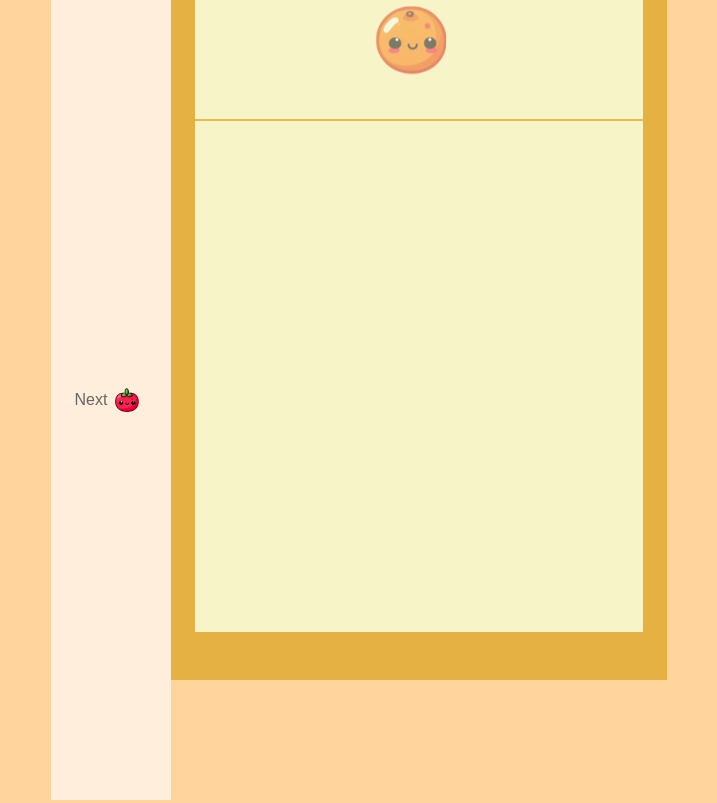
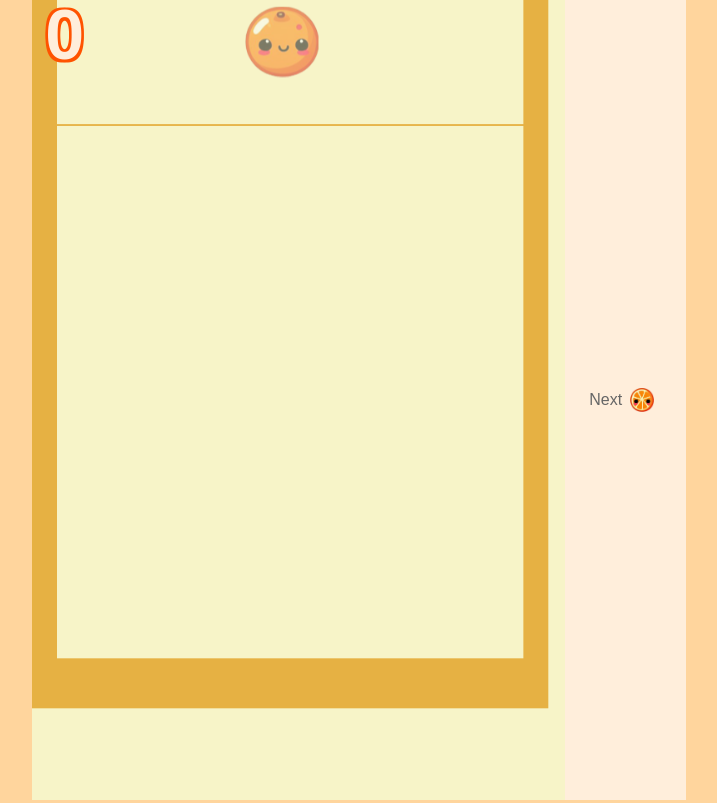
Before and after one commit to elimf/Suika, a website built with Vite: page index.html in a window 1280 px wide. Shown: the whole page, without its empty margins (281-998 px from the left). Built offline with nearby package versions, Linux system fonts and the light colour scheme.

Commit message:
Update game UI and physics settings

```diff
--- a/index.html
+++ b/index.html
@@ -16,7 +16,7 @@
           <div id="game-end-container">
             <div id="game-end">
               <div id="game-end-title">Game Over!</div>
-              <a id="game-end-link" href="">Try Again</a>
+              <a id="game-end-link" onclick="location.reload()">Try Again</a>
             </div>
           </div>
         </div>
--- a/main.js
+++ b/main.js
@@ -9,16 +9,39 @@ import {
   Events,
   } from "matter-js";
 import { FRUITS } from "./fruits";
+const friction = {
+  friction: 0.006,
+  frictionStatic: 0.006,
+  frictionAir: 0,
+  restitution: 0.1,
+};
+const gameOptions = {
+  width: 640,
+  height: 960,
+  elements: {
+    canvas: document.getElementById("game-canvas"),
+    ui: document.getElementById("game-ui"),
+    score: document.getElementById("game-score"),
+    end: document.getElementById("game-end-container"),
+    endTitle: document.getElementById("game-end-title"),
+    statusValue: document.getElementById("game-highscore-value"),
+    nextFruitImg: document.getElementById("game-next-fruit"),
+    previewBall: null,
+  },
+  score: 0,
+  fruitsMerged: [],
+};
 
 const engine = Engine.create();
+const runner = Runner.create();
 const render = Render.create({
   engine,
-  element: document.getElementById("app"),
+  element: gameOptions.elements.canvas,
   options: {
     wireframes: false,
     background: "#F7F4C8",
-    width: 620,
-    height: 850,
+    width: gameOptions.width,
+    height: gameOptions.height,
   },
 });
 
@@ -28,6 +51,7 @@ const ground = Bodies.rectangle(310, 820, 620, 60, {
   isStatic: true,
   render: {
     fillStyle: "#E6B143",
+    friction: friction,
   },
 });
 const leftWall = Bodies.rectangle(15, 395, 30, 790, {
@@ -35,11 +59,13 @@ const leftWall = Bodies.rectangle(15, 395, 30, 790, {
   render: {
     fillStyle: "#E6B143",
   },
+  friction: friction,
 });
 const rightWall = Bodies.rectangle(605, 395, 30, 790, {
   isStatic: true,
   render: {
     fillStyle: "#E6B143",
+    friction: friction,
   },
 });
 const topLine = Bodies.rectangle(310, 150, 620, 2, {
@@ -49,17 +75,35 @@ const topLine = Bodies.rectangle(310, 150, 620, 2, {
   label: "topLine",
 });
 
-World.add(world, [ground, leftWall, rightWall, topLine]);
-
 Render.run(render);
 Runner.run(engine);
 
 let currentBody = null;
 let currentFruit = null;
+let nextBody = null;
+let nextFruit = null;
 let interval = null;
 let disableAction = false;
 
 function addCurrentFruit() {
+  if (nextBody) {
+    currentBody = nextBody;
+    currentFruit = nextFruit;
+    World.add(world, nextBody);
+    const nextRandomFruit = getRandomFruit();
+    const secondBody = Bodies.circle(300, 50, nextRandomFruit.radius, {
+      label: nextRandomFruit.label,
+      isSleeping: true,
+      render: {
+        fillStyle: nextRandomFruit.color,
+        sprite: { texture: `/${nextRandomFruit.label}.png` },
+      },
+      restitution: 0.2,
+    });
+    gameOptions.elements.nextFruitImg.src = `/${nextRandomFruit.label}.png`;
+    nextBody = secondBody;
+    nextFruit = nextRandomFruit;
+  } else {
     const randomFruit = getRandomFruit();
     const body = Bodies.circle(300, 50, randomFruit.radius, {
       label: randomFruit.label,
@@ -73,6 +117,21 @@ function addCurrentFruit() {
     currentBody = body;
     currentFruit = randomFruit;
     World.add(world, body);
+
+    const nextRandomFruit = getRandomFruit();
+    const secondBody = Bodies.circle(300, 50, nextRandomFruit.radius, {
+      label: nextRandomFruit.label,
+      isSleeping: true,
+      render: {
+        fillStyle: nextRandomFruit.color,
+        sprite: { texture: `/${nextRandomFruit.label}.png` },
+      },
+      restitution: 0.2,
+    });
+    gameOptions.elements.nextFruitImg.src = `/${nextRandomFruit.label}.png`;
+    nextBody = secondBody;
+    nextFruit = nextRandomFruit;
+  }
 }
 
 function getRandomFruit() {
@@ -84,15 +143,77 @@ function getRandomFruit() {
 
   return fruit;
 }
+function startGame() {
+  gameOptions.fruitsMerged = Array.apply(null, Array(FRUITS.length)).map(
+    () => 0
+  );
+  World.add(world, [ground, leftWall, rightWall, topLine]);
+  calculateScore();
+  gameOptions.elements.endTitle.innerText = "Game Over!";
+  gameOptions.elements.ui.style.display = "block";
+  gameOptions.elements.end.style.display = "none";
+  addCurrentFruit();
+  Events.on(engine, "collisionStart", (event) => {
+    event.pairs.forEach((collision) => {
+      if (collision.bodyA.label === collision.bodyB.label) {
+        World.remove(world, [collision.bodyA, collision.bodyB]);
+
+        const index = FRUITS.findIndex(
+          (fruit) => fruit.label === collision.bodyA.label
+        );
+        console.log(index);
+        // If last fruit, do nothing
+        if (index === FRUITS.length - 1) return;
+
+        const newFruit = FRUITS[index + 1];
+        const body = Bodies.circle(
+          collision.collision.supports[0].x,
+          collision.collision.supports[0].y,
+          newFruit.radius,
+          {
+            render: {
+              fillStyle: newFruit.color,
+              sprite: { texture: `/${newFruit.label}.png` },
+            },
+            label: newFruit.label,
+          }
+        );
+        gameOptions.fruitsMerged[index] += 1;
+        console.log(gameOptions.fruitsMerged);
+        World.add(world, body);
+        calculateScore();
+      }
+      if (
+        (collision.bodyA.label === "topLine" ||
+          collision.bodyB.label === "topLine") &&
+        !disableAction
+      ) {
+        alert("Game over");
+        loseGame();
+      }
+    });
+  });
+}
+	 function loseGame () {
+		gameOptions.elements.end.style.display = 'flex';
+		runner.enabled = false;
+	}
+function calculateScore() {
+  const score = gameOptions.fruitsMerged.reduce((total, count, sizeIndex) => {
+    const value = FRUITS[sizeIndex].value * count;
+    return total + value;
+  }, 0);
+
+  gameOptions.score = score;
+  gameOptions.elements.score.innerText = gameOptions.score;
+}
 
 window.onkeydown = (event) => {
   if (disableAction) return;
   switch (event.code) {
     case "ArrowLeft":
       if (interval) return;
-      console.log(currentBody.position.x);
       interval = setInterval(() => {
-        console.log(currentBody.position.x);
         if (currentBody.position.x - 20 > 30)
           Body.setPosition(currentBody, {
             x: currentBody.position.x - 1,
@@ -102,7 +223,6 @@ window.onkeydown = (event) => {
     case "ArrowRight":
       if (interval) return;
       interval = setInterval(() => {
-        console.log(currentBody.position.x);
         if (currentBody.position.x + 20 < 590)
           Body.setPosition(currentBody, {
             x: currentBody.position.x + 1,
@@ -128,41 +248,31 @@ window.onkeyup = (event) => {
   }
 };
 
-Events.on(engine, "collisionStart", (event) => {
-  event.pairs.forEach((collision) => {
-    if (collision.bodyA.label === collision.bodyB.label) {
-      World.remove(world, [collision.bodyA, collision.bodyB]);
+startGame();
+const resizeCanvas = () => {
+  const screenWidth = document.body.clientWidth;
+  const screenHeight = document.body.clientHeight;
 
-      const index = FRUITS.findIndex(
-        (fruit) => fruit.label === collision.bodyA.label
-      );
+  let newWidth = gameOptions.width;
+  let newHeight = gameOptions.height;
+  let scaleUI = 1;
 
-      // If last fruit, do nothing
-      if (index === FRUITS.length - 1) return;
+  if (screenWidth * 1.5 > screenHeight) {
+    newHeight = Math.min(gameOptions.height, screenHeight);
+    newWidth = newHeight / 1.5;
+    scaleUI = newHeight / gameOptions.height;
+  } else {
+    newWidth = Math.min(gameOptions.width, screenWidth);
+    newHeight = newWidth * 1.5;
+    scaleUI = newWidth / gameOptions.width;
+  }
 
-      const newFruit = FRUITS[index + 1];
-      const body = Bodies.circle(
-        collision.collision.supports[0].x,
-        collision.collision.supports[0].y,
-        newFruit.radius,
-        {
-          render: {
-            fillStyle: newFruit.color,
-            sprite: { texture: `/${newFruit.label}.png` },
-          },
-          label: newFruit.label,
-        }
-      );
-      World.add(world, body);
-    }
-    if (
-      (collision.bodyA.label === "topLine" ||
-        collision.bodyB.label === "topLine") &&
-      !disableAction
-    ) {
-      alert("Game over");
-    }
-  });
-});
+  render.canvas.style.width = `${newWidth}px`;
+  render.canvas.style.height = `${newHeight}px`;
 
-addCurrentFruit();
+  document.getElementById("game-ui").style.width = `${gameOptions.width}px`;
+  document.getElementById("game-ui").height = `${gameOptions.height}px`;
+  document.getElementById("game-ui").style.transform = `scale(${scaleUI})`;
+};
+document.body.onload = resizeCanvas;
+document.body.onresize = resizeCanvas;
```
Lines whose indentation alone changed are shown as unchanged.
